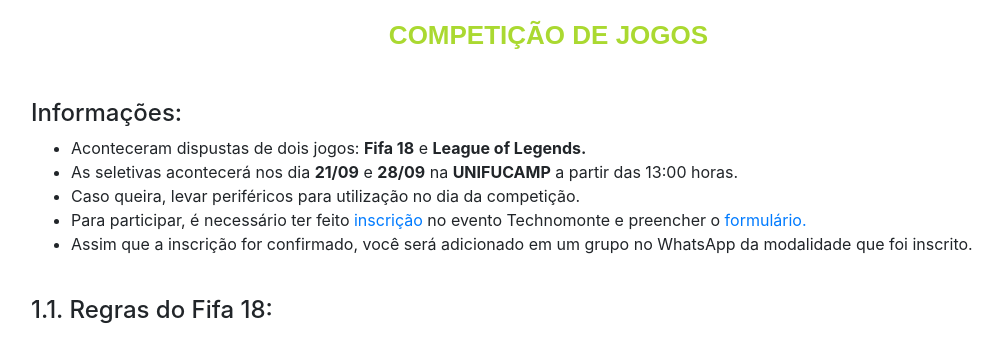
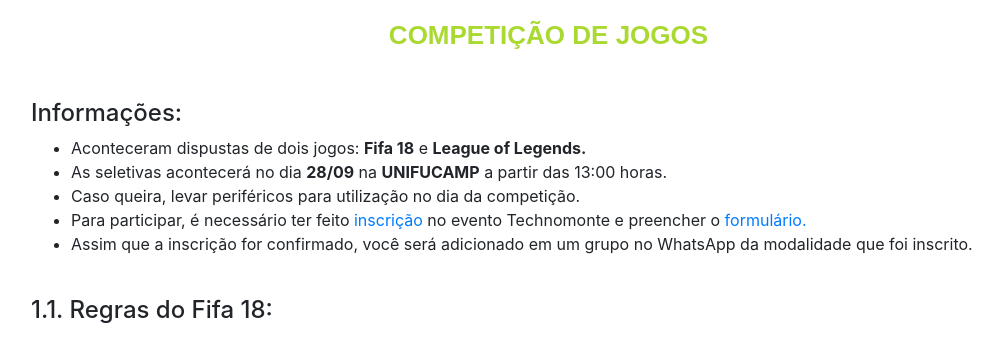
Before and after one commit to ronaldoapf/technomonte, a PHP site: page /view/campeonato-jogos.php in a window 1280 px wide. Shown: the part 61-416 px from the top of the page, without its empty margins (84-1087 px from the left). Run offline with PHP 8.4, Linux system fonts and the light colour scheme; some libraries are stand-ins or nearby versions.

Commit message:
Alteração na pagina campeonato-jogos.php

```diff
--- a/view/campeonato-jogos.php
+++ b/view/campeonato-jogos.php
@@ -4,7 +4,7 @@
 <head>
     <meta charset="utf-8">
 
-    <title>SUBMISSÃO DE TRABALHOS - TECHNOMONTE 2K19</title>
+    <title>CAMPEONATO DE JOGOS - TECHNOMONTE 2K19</title>
     <link rel="shortcut icon" href="../assets/img/technomonte/logo_ico.ico"> <!-- Icon -->
     <meta name="viewport" content="width=device-width, initial-scale=1, shrink-to-fit=no">
 
@@ -95,7 +95,7 @@
                         <ul>
                             <li>Aconteceram dispustas de dois jogos: <strong>Fifa 18</strong> e <strong>League of
                                     Legends.</strong></li>
-                            <li>As seletivas acontecerá nos dia <strong>21/09</strong> e <strong>28/09</strong> na
+                            <li>As seletivas acontecerá no dia <strong>28/09</strong> na
                                 <strong>UNIFUCAMP</strong> a partir das 13:00 horas.</li>
                             <li>Caso queira, levar periféricos para utilização no dia da competição.</li>
                             <li>Para participar, é necessário ter feito <a href="inscricao.php">inscrição</a> no evento
```
